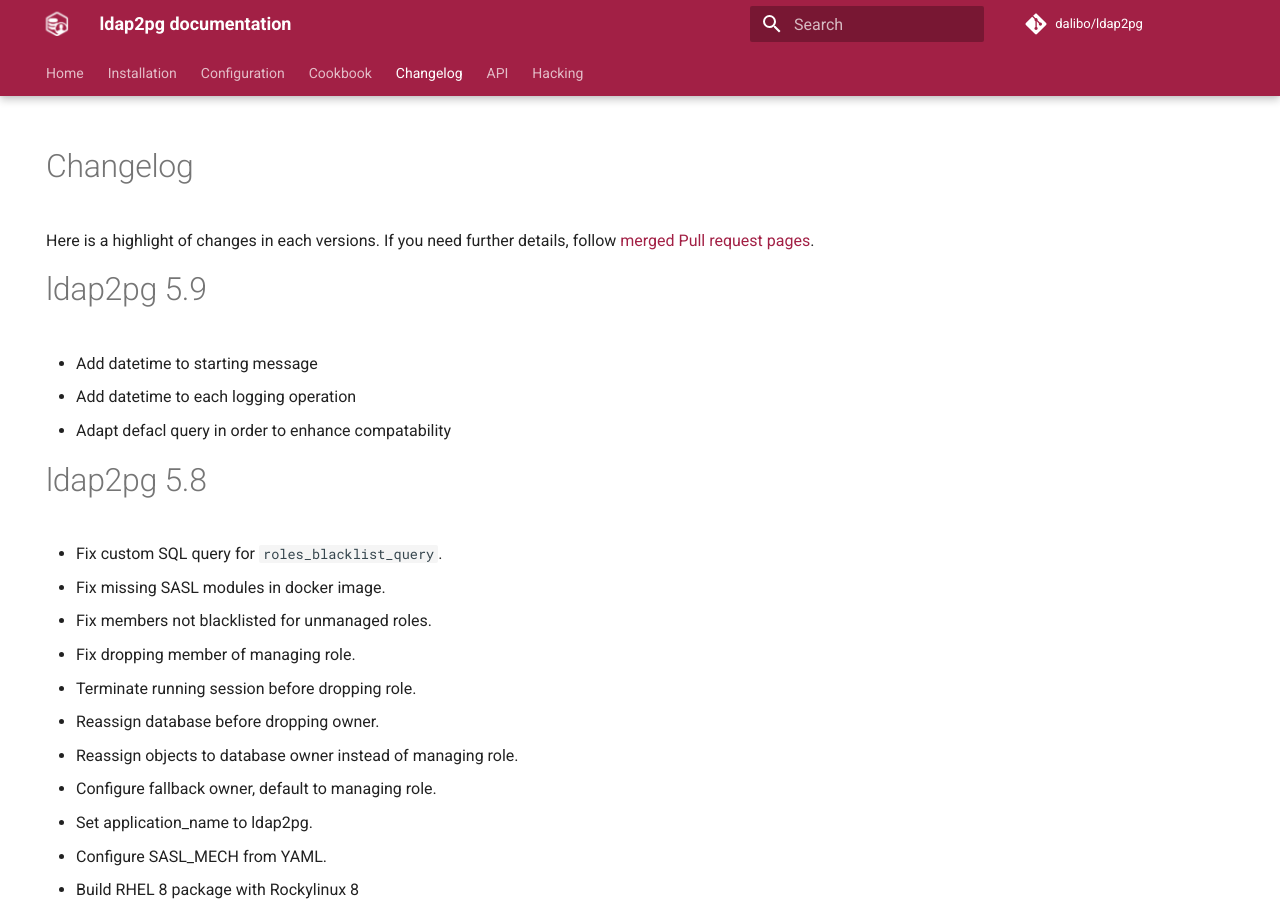
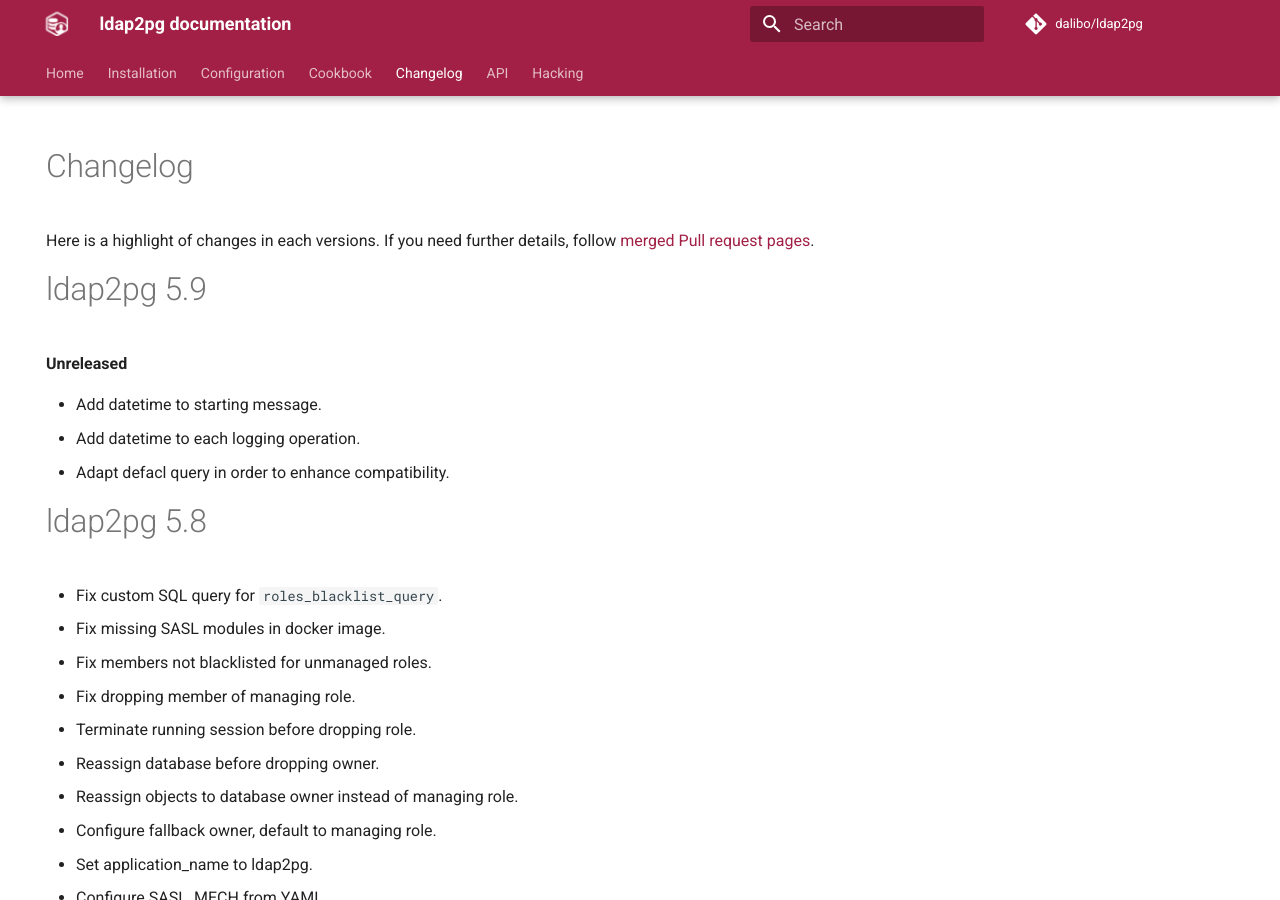
Before and after one commit to dalibo/ldap2pg, an MkDocs documentation site: the page built from docs/changelog.md, in a window 1280 px wide and 900 px high. Built offline with MkDocs 1.6.1 and Material for MkDocs 9.7.7, drawn with Linux system fonts in a browser that asks for light colours; comment, search, counter and statistics services are not loaded.

Commit message:
Review changelog

```diff
--- a/docs/changelog.md
+++ b/docs/changelog.md
@@ -12,9 +12,13 @@ follow [merged Pull request
 pages](https://github.com/dalibo/ldap2pg/pulls?utf8=%E2%9C%93&q=is%3Apr%20is%3Amerged).
 
 # ldap2pg 5.9
-- Add datetime to starting message
-- Add datetime to each logging operation
-- Adapt defacl query in order to enhance compatability
+
+**Unreleased**
+
+- Add datetime to starting message.
+- Add datetime to each logging operation.
+- Adapt defacl query in order to enhance compatibility.
+
 
 # ldap2pg 5.8
 
```
